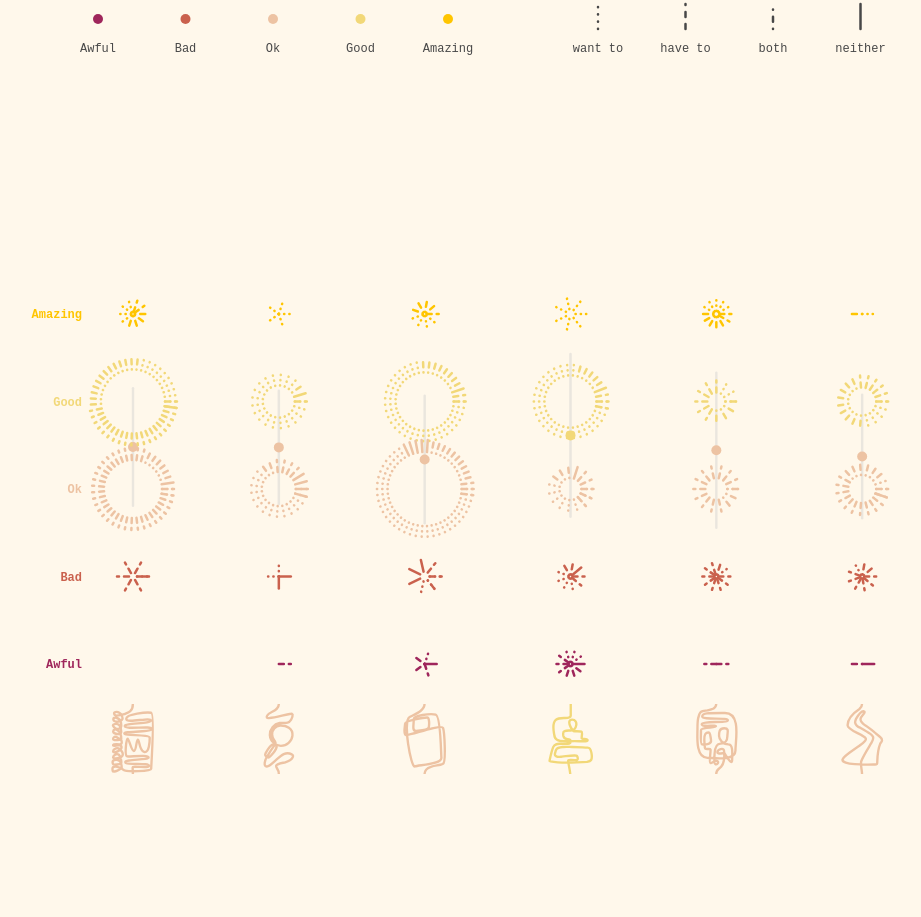
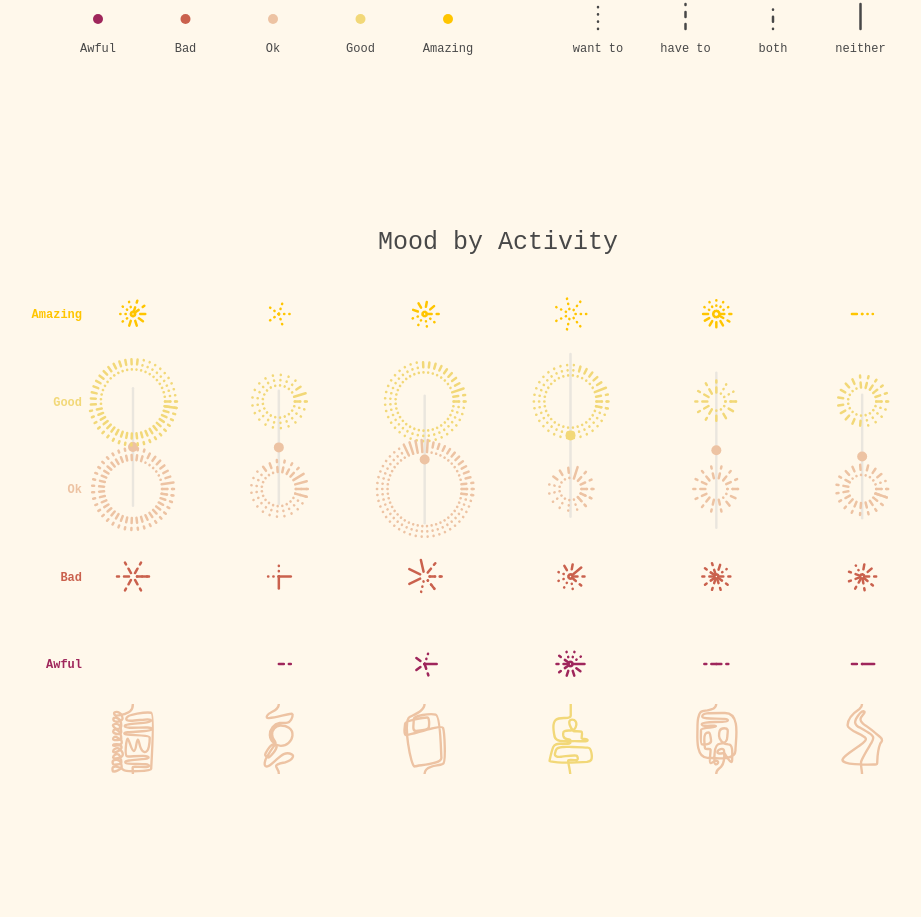
Before and after one commit to piabocanegra/odyssee, a plain HTML site: page gallery.html in a window 1280 px wide. Shown: the part 1718-2635 px from the top of the page, without its empty margins (142-1063 px from the left). Drawn offline with nearby package versions, Linux system fonts and the light colour scheme; a web font is replaced by a local one.

Commit message:
added title

```diff
--- a/gallery.html
+++ b/gallery.html
@@ -51,7 +51,7 @@
       var categoryMap = getFrequencyByKey("Activity", personData);
       var categoryFullMap = getFrequencyByKey("Activity", personData, 1);
       drawMoodByActvitiy(".indTwoWeeks", categoryMap, categoryFullMap, "Your last 2 weeks", personData);
-      drawMoodByActivityBursts(".indBursts", categoryMap, everyoneData);
+      drawMoodByActivityBursts(".indBursts", categoryMap, everyoneData, "Mood by Activity");
 
       var categoryMap2 = getFrequencyByKey("Activity", everyoneData);
       var categoryFullMap2 = getFrequencyByKey("Activity", everyoneData, 1);
@@ -385,7 +385,7 @@
         .style("font-family", "Courier new")
         .style("font-size", 25)
         .style("fill", textColor)
-        .style("text-anchor", "middle")
+        .style("text-anchor", "middle");
 
       //add y axis
       let yAxis = d3.select(svgClass)
@@ -514,7 +514,7 @@
 
     }
 
-    function drawMoodByActivityBursts(svgClass, categoryMap, personData) {
+    function drawMoodByActivityBursts(svgClass, categoryMap, personData, title) {
       let svg = d3.select(svgClass);
 
       let keyList = Array.from(categoryMap.keys()).slice(0, numIcons);
@@ -596,6 +596,16 @@
           .style("text-anchor", "end")
           .style("fill", function(d) { return colorHexArray[moodList[d]];})
           .style("font-size", 12);
+
+      // add title
+      svg.append('text')
+        .attr('x', width/2)
+        .attr('y', 35)
+        .text(title)
+        .style("font-family", "Courier new")
+        .style("font-size", 25)
+        .style("fill", textColor)
+        .style("text-anchor", "middle")
     }
 
     function main() {
```
